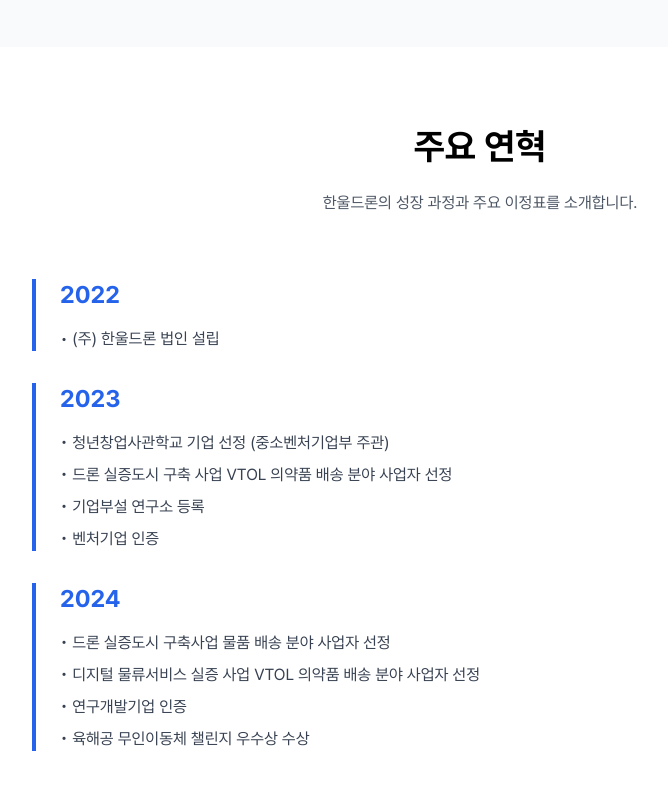
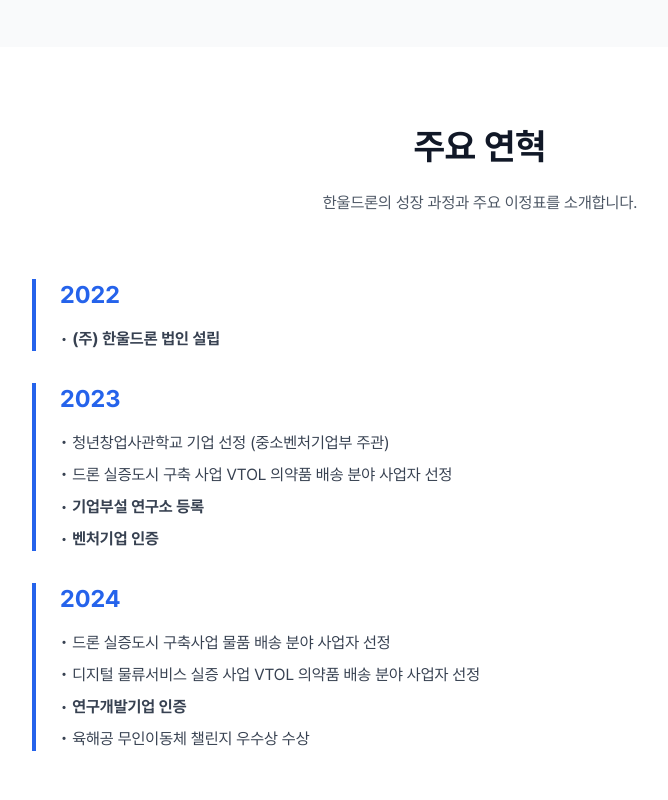
Before and after one commit to For-safe-drone-operations/hanuldrone-homepage, a Next.js app: page / in a window 1280 px wide. Shown: the part 2500-3300 px from the top of the page, without its empty margins (160-828 px from the left). Built offline with nearby package versions, Linux system fonts and the light colour scheme.

Commit message:
refactor: 주요 연혁 섹션 컴포넌트화
- HistorySection 컴포넌트 생성하여 재사용성 향상
- 연혁 데이터를 historyData 배열로 변수화
- 볼드 텍스트 지원을 위한 isBold 속성 추가
- 스크롤 애니메이션 적용으로 다른 섹션과 일관성 유지

```diff
--- a/app/page.tsx
+++ b/app/page.tsx
@@ -6,6 +6,7 @@
 import PartnersSection from '@/components/sections/PartnersSection'
 import ServicesSection from '@/components/sections/ServicesSection'
 import CompanySection from '@/components/sections/CompanySection'
+import HistorySection from '@/components/sections/HistorySection'
 import ValuesSection from '@/components/sections/ValuesSection'
 
 export default function Home() {
@@ -27,50 +28,7 @@
         <CompanySection />
 
         {/* History Section */}
-        <section id="history" className="py-20 bg-white">
-          <div className="container mx-auto px-4">
-            <h2 className="text-2xl md:text-4xl font-bold text-center mb-6">
-              주요 연혁
-            </h2>
-            <p className="text-center text-gray-600 mb-16">
-              한울드론의 성장 과정과 주요 이정표를 소개합니다.
-            </p>
-
-            <div className="max-w-4xl mx-auto">
-              <div className="space-y-8">
-                {/* 2022 */}
-                <div className="border-l-4 border-blue-600 pl-6">
-                  <h3 className="text-2xl font-bold mb-4 text-blue-600">2022</h3>
-                  <ul className="space-y-2">
-                    <li className="text-gray-700">• (주) 한울드론 법인 설립</li>
-                  </ul>
-                </div>
-
-                {/* 2023 */}
-                <div className="border-l-4 border-blue-600 pl-6">
-                  <h3 className="text-2xl font-bold mb-4 text-blue-600">2023</h3>
-                  <ul className="space-y-2">
-                    <li className="text-gray-700">• 청년창업사관학교 기업 선정 (중소벤처기업부 주관)</li>
-                    <li className="text-gray-700">• 드론 실증도시 구축 사업 VTOL 의약품 배송 분야 사업자 선정</li>
-                    <li className="text-gray-700">• 기업부설 연구소 등록</li>
-                    <li className="text-gray-700">• 벤처기업 인증</li>
-                  </ul>
-                </div>
-
-                {/* 2024 */}
-                <div className="border-l-4 border-blue-600 pl-6">
-                  <h3 className="text-2xl font-bold mb-4 text-blue-600">2024</h3>
-                  <ul className="space-y-2">
-                    <li className="text-gray-700">• 드론 실증도시 구축사업 물품 배송 분야 사업자 선정</li>
-                    <li className="text-gray-700">• 디지털 물류서비스 실증 사업 VTOL 의약품 배송 분야 사업자 선정</li>
-                    <li className="text-gray-700">• 연구개발기업 인증</li>
-                    <li className="text-gray-700">• 육해공 무인이동체 챌린지 우수상 수상</li>
-                  </ul>
-                </div>
-              </div>
-            </div>
-          </div>
-        </section>
+        <HistorySection />
 
         {/* Core Values Section */}
         <ValuesSection />
--- /dev/null
+++ b/components/sections/HistorySection.tsx
@@ -0,0 +1,129 @@
+'use client'
+
+import { useRef } from 'react'
+import { motion, useInView } from 'framer-motion'
+
+const historyData = [
+  {
+    year: '2022',
+    items: [
+      { text: '(주) 한울드론 법인 설립', isBold: true }
+    ]
+  },
+  {
+    year: '2023',
+    items: [
+      { text: '청년창업사관학교 기업 선정 (중소벤처기업부 주관)', isBold: false },
+      { text: '드론 실증도시 구축 사업 VTOL 의약품 배송 분야 사업자 선정', isBold: false },
+      { text: '기업부설 연구소 등록', isBold: true },
+      { text: '벤처기업 인증', isBold: true }
+    ]
+  },
+  {
+    year: '2024',
+    items: [
+      { text: '드론 실증도시 구축사업 물품 배송 분야 사업자 선정', isBold: false },
+      { text: '디지털 물류서비스 실증 사업 VTOL 의약품 배송 분야 사업자 선정', isBold: false },
+      { text: '연구개발기업 인증', isBold: true },
+      { text: '육해공 무인이동체 챌린지 우수상 수상', isBold: false }
+    ]
+  }
+]
+
+const HistorySection = () => {
+  const ref = useRef(null)
+  const isInView = useInView(ref, { once: true, amount: 0.3 })
+
+  const containerVariants = {
+    hidden: { opacity: 0 },
+    visible: {
+      opacity: 1,
+      transition: {
+        staggerChildren: 0.2,
+        delayChildren: 0.3
+      }
+    }
+  }
+
+  const titleVariants = {
+    hidden: { opacity: 0, y: 30 },
+    visible: {
+      opacity: 1,
+      y: 0,
+      transition: {
+        duration: 0.6
+      }
+    }
+  }
+
+  const yearVariants = {
+    hidden: { opacity: 0, x: -30 },
+    visible: {
+      opacity: 1,
+      x: 0,
+      transition: {
+        duration: 0.5
+      }
+    }
+  }
+
+  return (
+    <section id="history" className="py-20 bg-white" ref={ref}>
+      <div className="container mx-auto px-4">
+        <motion.div
+          variants={containerVariants}
+          initial="hidden"
+          animate={isInView ? "visible" : "hidden"}
+          className="text-center mb-16"
+        >
+          <motion.h2
+            variants={titleVariants}
+            className="text-2xl md:text-4xl font-bold text-gray-900 mb-6"
+          >
+            주요 연혁
+          </motion.h2>
+          <motion.p
+            variants={titleVariants}
+            className="text-gray-600"
+          >
+            한울드론의 성장 과정과 주요 이정표를 소개합니다.
+          </motion.p>
+        </motion.div>
+
+        <motion.div
+          variants={containerVariants}
+          initial="hidden"
+          animate={isInView ? "visible" : "hidden"}
+          className="max-w-4xl mx-auto"
+        >
+          <div className="space-y-8">
+            {historyData.map((yearData) => (
+              <motion.div
+                key={yearData.year}
+                variants={yearVariants}
+                className="border-l-4 border-blue-600 pl-6"
+              >
+                <h3 className="text-2xl font-bold mb-4 text-blue-600">
+                  {yearData.year}
+                </h3>
+                <ul className="space-y-2">
+                  {yearData.items.map((item, index) => (
+                    <li key={index} className="text-gray-700">
+                      • {item.isBold ? (
+                        <span className="font-bold">{item.text}</span>
+                      ) : (
+                        item.text
+                      )}
+                    </li>
+                  ))}
+                </ul>
+              </motion.div>
+            ))}
+          </div>
+        </motion.div>
+      </div>
+    </section>
+  )
+}
+
+export default HistorySection
```
